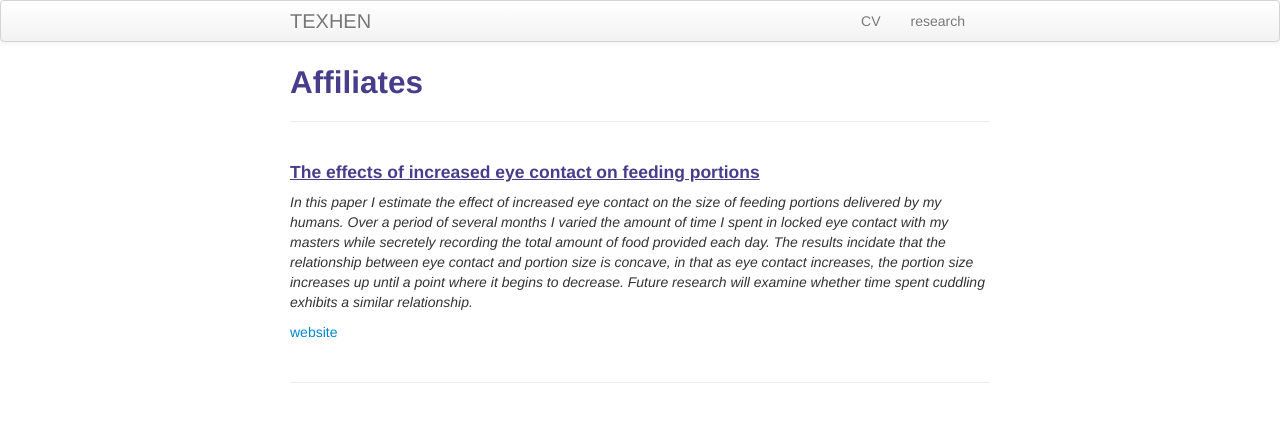
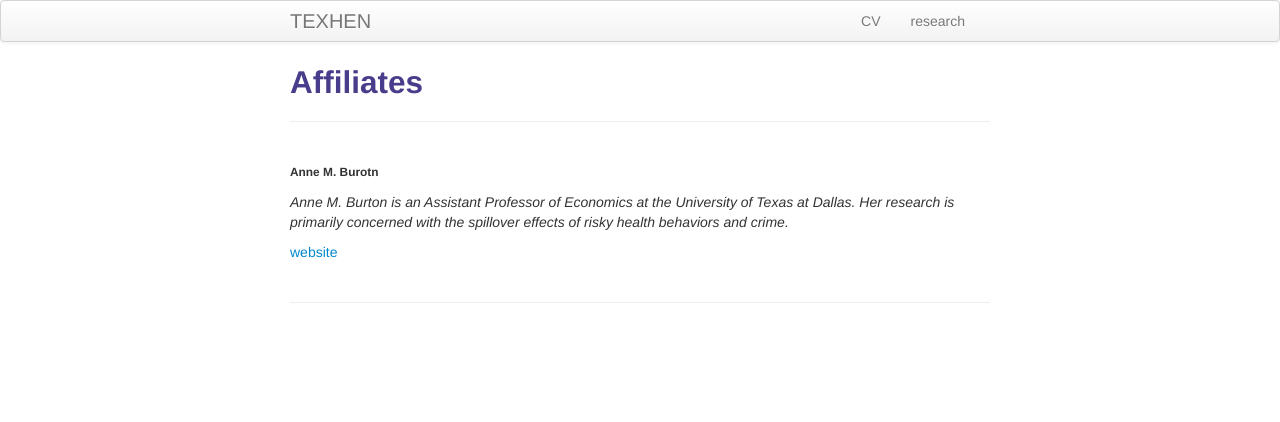
Before and after one commit to texhen/texhen.github.io, a Jekyll site: the page built from pages/affiliates.md, in a window 1280 px wide. Shown: the top 422 px of the page. Built offline with Jekyll 4.4.1, drawn with Linux system fonts in a browser that asks for light colours.

Commit message:
Update affiliates.md

```diff
--- a/pages/affiliates.md
+++ b/pages/affiliates.md
@@ -6,8 +6,8 @@ description: TEXHEN affiliates
 
 
 
-#### <u>The effects of increased eye contact on feeding portions</u>
-*In this paper I estimate the effect of increased eye contact on the size of feeding portions delivered by my humans. Over a period of several months I varied the amount of time I spent in locked eye contact with my masters while secretely recording the total amount of food provided each day. The results incidate that the relationship between eye contact and portion size is concave, in that as eye contact increases, the portion size increases up until a point where it begins to decrease. Future research will examine whether time spent cuddling exhibits a similar relationship.*
+###### Anne M. Burotn
+*Anne M. Burton is an Assistant Professor of Economics at the University of Texas at Dallas. Her research is primarily concerned with the spillover effects of risky health behaviors and crime.*
 
 [website](https://annemburton.com)
 
```
